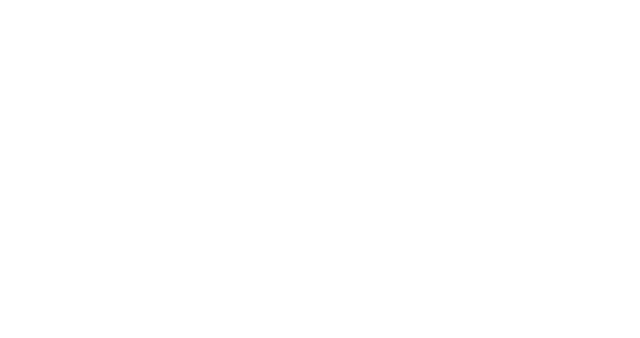
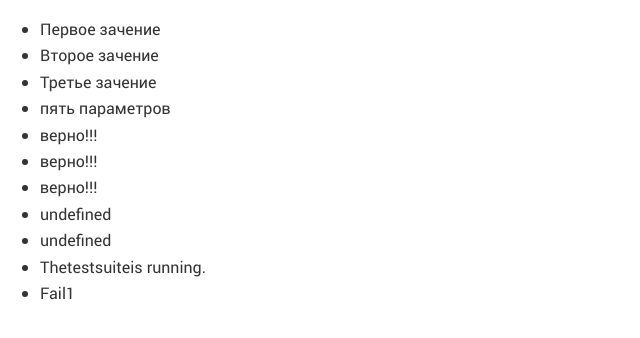
Before and after one commit to Shibodaev/MyLearn, a website: page app/index.html in a window 1280 px wide. Shown: the whole page, without its empty margins (0-640 px from the left). Drawn offline with nearby package versions, Linux system fonts and the light colour scheme; files that its build step writes are made by us from their sources; files whose address does not match are found by name.

Commit message:
Добавил Тест функцию assert из учебника

```diff
--- a/app/index.html
+++ b/app/index.html
@@ -7,15 +7,15 @@
 	<title>Title</title>
 	<meta name="description" content="">
 
-	<link rel="stylesheet" href="css/main.min.css">
+	<link rel="stylesheet" href="css/main.css">
+	<!-- <link rel="stylesheet" href="css/main.min.css"> -->
 
 </head>
 
 <body>
-	<ul id="root">
-
-	</ul>
-
+	<ul id="results"></ul>
+	<!-- <div id="root"></div> -->
 	<script src="./main.js"></script>
 </body>
+
 </html>
--- a/app/main.js
+++ b/app/main.js
@@ -1,20 +1,26 @@
 
-/* Напиши получение значений через Prompt и запись их в обьект */
-getPerson = (name,subname,age) => {
-    // console.log(person);
-    let person = {
-        name: name,
-        subname: subname,
-        age: age,
-        sayHello () {
-            console.log(`Привет меня зовут ${this.name} ${this.subname} мне ${this.age} лет!!!! `);
-        }
-    }
-    return person;
+var root = document.getElementById('root');
+// Функция ТЕСТА
+function whater(a,b,c) {
+    assert(a===1, "Первое зачение" );
+    assert(b===2, "Второе зачение" );
+    assert(c===3, "Третье зачение" );
+    assert(arguments.length === 5, " пять параметров");
+    assert(arguments[0] === a, "верно!!!");
+    assert(arguments[1] === b, "верно!!!");
+    assert(arguments[2] === c, "верно!!!");
+    assert(arguments[3] === 4, console.log(arguments[3]));
+    assert(arguments[4] === 5, console.log(arguments[4]));
 }
+whater(1,2,3,4,5);
 
-const myPerson = getPerson("Mike","Shibodaev",35);
-myPerson.sayHello();
-
-const newPerson = getPerson("Виктория","Ромадина",38);
-newPerson.sayHello();
+function assert(value, desc) {
+    var li = document.createElement("li");
+    li.className = value ? "pass" : "fail";
+    li.appendChild(document.createTextNode(desc));
+    document.getElementById("results").appendChild(li);
+}
+window.onload = function() {
+    assert(true, " Thetestsuiteis running.");
+    assert(false, " Fail1 ");
+};
```
